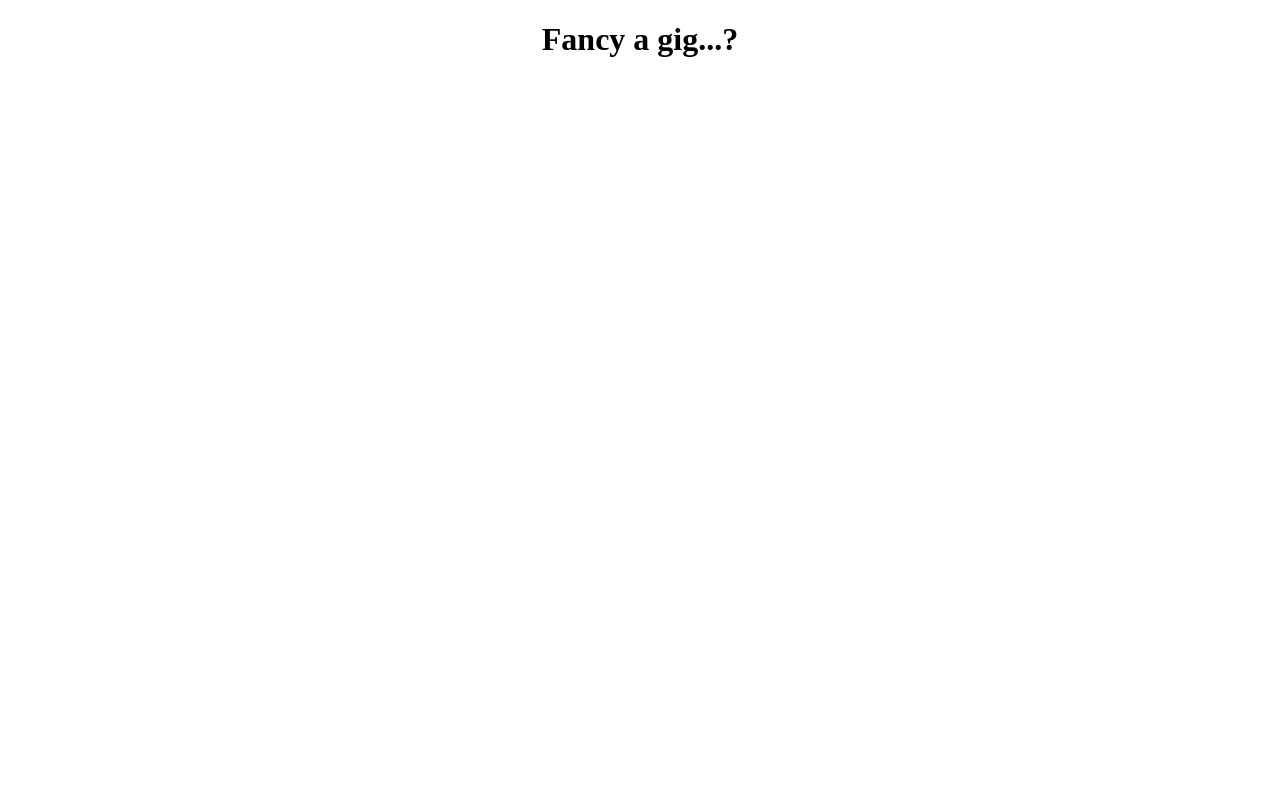
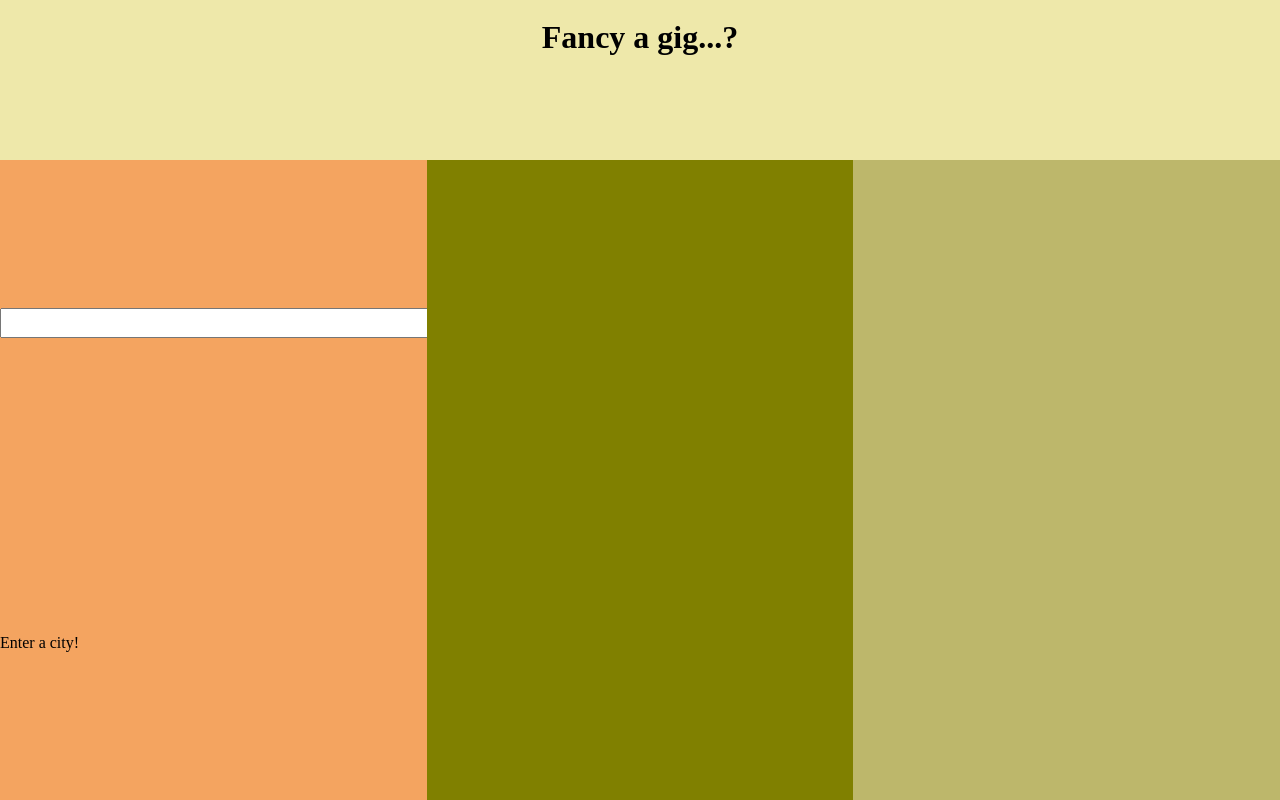
Before and after one commit to LeaveTheCapital/fancyagig, a React (Create React App) app: page / in a window 1280 px wide. Built offline with nearby package versions, Linux system fonts and the light colour scheme; no server answers; the HTML template or start-up script is replaced by a standard one.

Commit message:
set up basic layout

```diff
--- a/package.json
+++ b/package.json
@@ -3,6 +3,7 @@
   "version": "0.1.0",
   "private": true,
   "dependencies": {
+    "axios": "^0.18.0",
     "react": "^16.3.2",
     "react-dom": "^16.3.2",
     "react-scripts": "1.1.4"
--- a/src/App.css
+++ b/src/App.css
@@ -1,28 +1,10 @@
-.App {
-  text-align: center;
+* {
+  padding: 0;
+  margin: 0;
 }
 
-.App-logo {
-  animation: App-logo-spin infinite 20s linear;
-  height: 80px;
+.App {
+  display: flex;
+  flex-flow: row wrap;
+  height: 100vh;
 }
-
-.App-header {
-  background-color: #222;
-  height: 150px;
-  padding: 20px;
-  color: white;
-}
-
-.App-title {
-  font-size: 1.5em;
-}
-
-.App-intro {
-  font-size: large;
-}
-
-@keyframes App-logo-spin {
-  from { transform: rotate(0deg); }
-  to { transform: rotate(360deg); }
-}
--- a/src/App.js
+++ b/src/App.js
@@ -1,14 +1,50 @@
 import React, { Component } from 'react';
 import './App.css';
-import Header from './Header';
+import Header from './components/Header';
+import Left from './components/Left';
+import Middle from './components/Middle';
+import Right from './components/Right';
+import axios from 'axios';
+
+import { getGenres, getGigsByGenre } from './utils'
 
 class App extends Component {
+  state = {
+    events: [],
+    currentGenre: null,
+    currentGig: null,
+    currentLocation: null
+  }
+
+  componentDidMount() {
+    this.getAllGigs();
+  }
+
   render() {
+    const { events } = this.state;
     return (
       <div className="App">
         <Header />
+        <Left events={events} />
+        <Middle />
+        <Right />
       </div>
     );
+  }
+
+  getAllGigs = () => {
+    const currentLocation = 'Manchester';
+    let url = `https://app.ticketmaster.com/discovery/v2/events.json?apikey=GPehQJ8IlYAwNy3CtkWB01ztkRblIVWo&countryCode=GB&size=500&city=${currentLocation}`
+    axios.get(url)
+      .then(({ _embedded: events }) =>
+        this.setState({
+          events
+        })
+      )
+  }
+
+  selectGig = () => {
+    // use local storage
   }
 }
 
--- /dev/null
+++ b/src/components/Header.css
@@ -0,0 +1,10 @@
+#header-box {
+  width: 100%;
+  height: 20%;
+  text-align: center;
+  background-color: palegoldenrod;
+}
+
+h1 {
+  padding-top: 0.6em;
+}
--- a/src/Header.js
+++ b/src/components/Header.js
@@ -1,9 +1,12 @@
 import React from 'react';
+import './Header.css'
 
 const Header = () => (
-  <h1>
-    Fancy a gig...?
+  <div id="header-box">
+    <h1>
+      Fancy a gig...?
   </h1>
+  </div>
 );
 
 export default Header;
--- /dev/null
+++ b/src/components/Left.css
@@ -0,0 +1,13 @@
+#left-box {
+  display:flex;
+  width: 33.33%;
+  height: 80%;
+  background-color: sandybrown;
+  flex-flow: column wrap;
+  justify-content: space-around;
+}
+
+#city-search {
+  height: 2em;
+  width: 100%;
+}
--- /dev/null
+++ b/src/components/Left.js
@@ -0,0 +1,20 @@
+import React from 'react';
+import './Left.css';
+
+const Left = ({ events }) => {
+  return (
+    <div id="left-box">
+      <input type="text" id="city-search" />
+      {events.length > 0 && <div id="genre-box">
+      </div>}
+      {events.length === 0 && <div>
+        Enter a city!
+    </div>}
+    </div>
+
+  )
+
+}
+  ;
+
+export default Left;
--- /dev/null
+++ b/src/components/Middle.css
@@ -0,0 +1,6 @@
+#middle-box {
+  display:flex;
+  width: 33.333%;
+  height: 80%;
+  background-color: olive;
+}
--- /dev/null
+++ b/src/components/Middle.js
@@ -0,0 +1,10 @@
+import React from 'react';
+import './Middle.css';
+
+const Middle = () => (
+  <div id="middle-box">
+
+  </div>
+);
+
+export default Middle;
--- /dev/null
+++ b/src/components/Right.css
@@ -0,0 +1,6 @@
+#right-box {
+  display:flex;
+  width: 33.33%;
+  height: 80%;
+  background-color: darkkhaki;
+}
--- /dev/null
+++ b/src/components/Right.js
@@ -0,0 +1,10 @@
+import React from 'react';
+import './Right.css';
+
+const Right = () => (
+  <div id="right-box">
+
+  </div>
+);
+
+export default Right;
--- /dev/null
+++ b/src/utils/index.js
@@ -0,0 +1,5 @@
+const getGenres = () => { }
+
+const getGigsByGenre = () => { }
+
+export { getGenres, getGigsByGenre }
```
Also changed, not shown: 1 other file (tests, documents, lock files or other folders).
